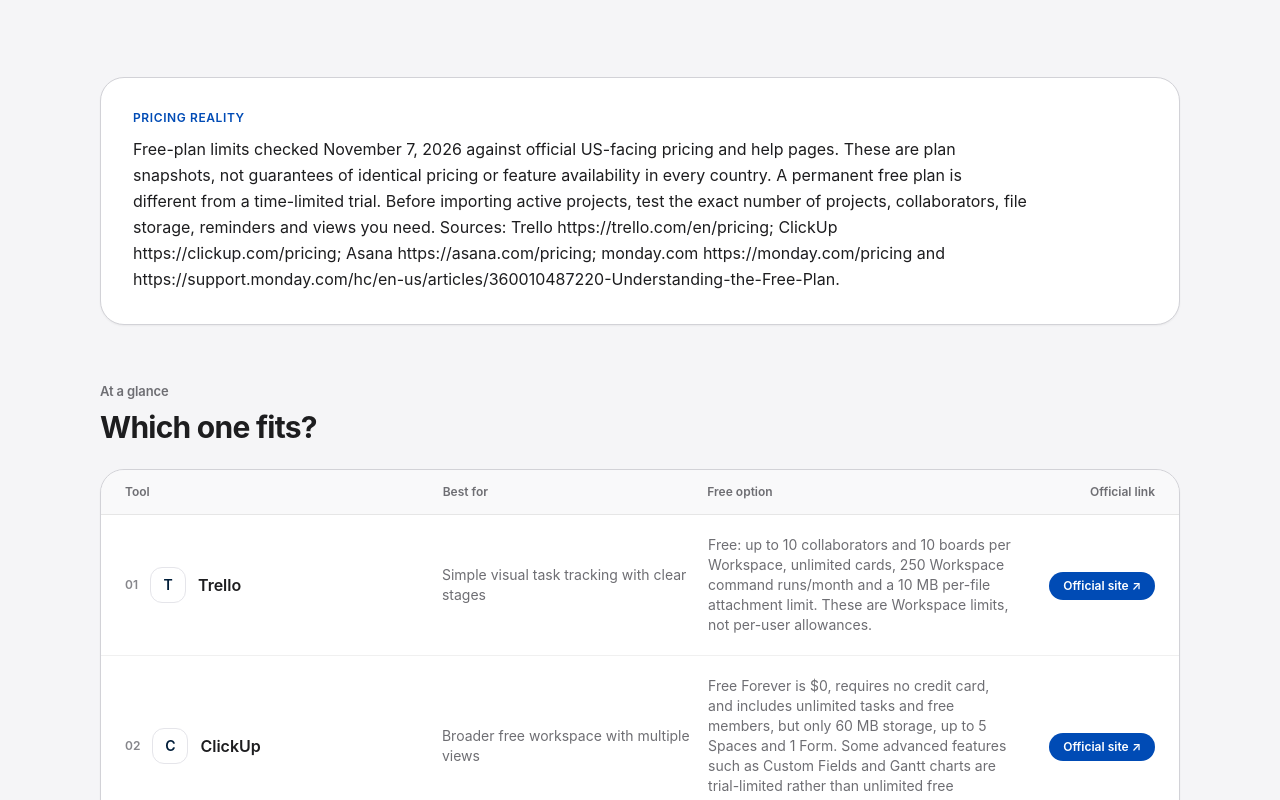
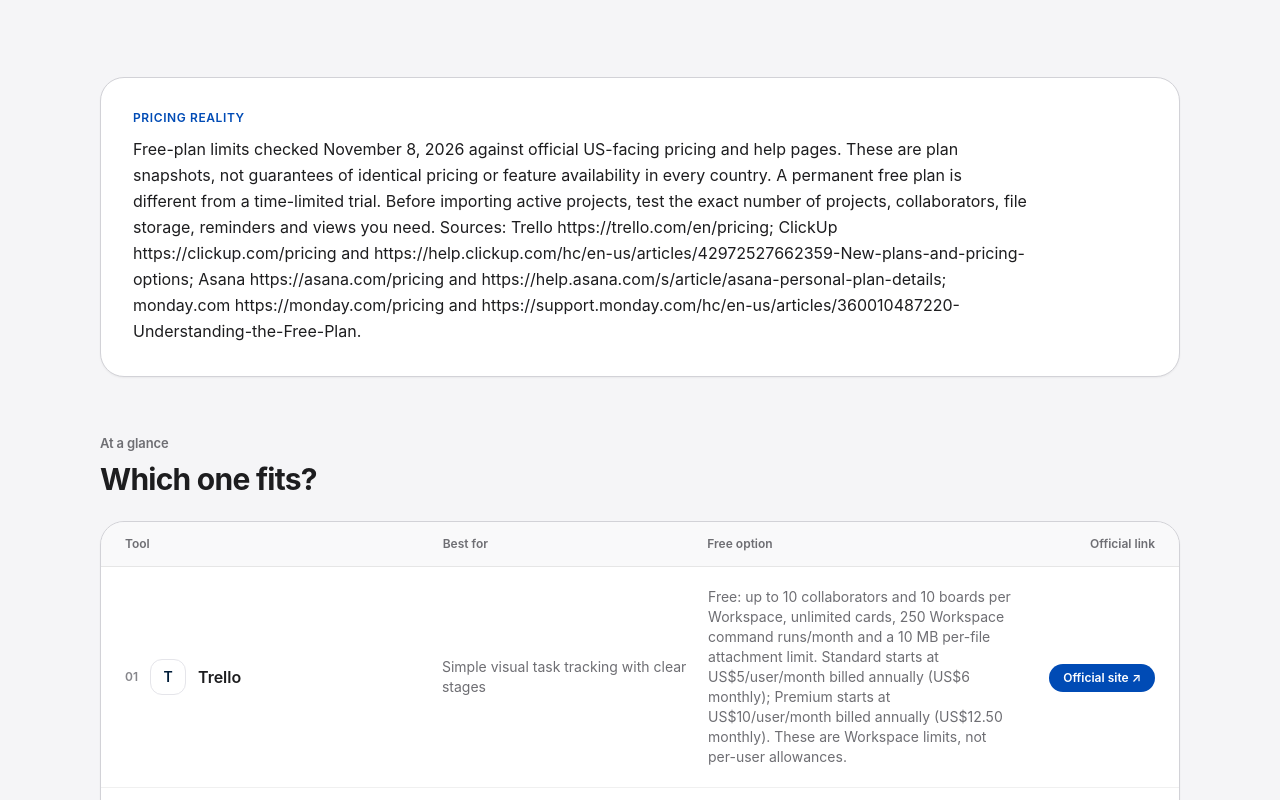
Before and after one commit to LinukaBandara/StackPick, a Next.js app: page /best/free-project-management-software in a window 1280 px wide. Shown: the part 880-1680 px from the top of the page. Built offline with nearby package versions, Linux system fonts and the light colour scheme; no server answers.

Commit message:
Refresh free project management limits and Trello Asana prices

```diff
--- a/app/best/free-project-management-software/page.tsx
+++ b/app/best/free-project-management-software/page.tsx
@@ -24,13 +24,13 @@ export default function Page() {
       slug="free-project-management-software"
       quickAnswer="For simple boards and small projects, Trello Free is a strong starting point. Asana Personal is limited to two users, while ClickUp Free offers unlimited free members but only 60 MB of storage. monday.com Free is limited to two seats, three boards and 200 items. Compare the limits that affect your actual workflow—especially files, seats and automation—before migrating."
       intro="A free project management tool is only useful if it stays usable after the first week. Freelancers and small teams should focus on real limits — seats, projects, views, automation, storage and export — rather than feature lists. This comparison helps you see where the free plan starts to become restrictive."
-      pricingNote="Free-plan limits checked November 7, 2026 against official US-facing pricing and help pages. These are plan snapshots, not guarantees of identical pricing or feature availability in every country. A permanent free plan is different from a time-limited trial. Before importing active projects, test the exact number of projects, collaborators, file storage, reminders and views you need. Sources: Trello https://trello.com/en/pricing; ClickUp https://clickup.com/pricing; Asana https://asana.com/pricing; monday.com https://monday.com/pricing and https://support.monday.com/hc/en-us/articles/360010487220-Understanding-the-Free-Plan."
+      pricingNote="Free-plan limits checked November 8, 2026 against official US-facing pricing and help pages. These are plan snapshots, not guarantees of identical pricing or feature availability in every country. A permanent free plan is different from a time-limited trial. Before importing active projects, test the exact number of projects, collaborators, file storage, reminders and views you need. Sources: Trello https://trello.com/en/pricing; ClickUp https://clickup.com/pricing and https://help.clickup.com/hc/en-us/articles/42972527662359-New-plans-and-pricing-options; Asana https://asana.com/pricing and https://help.asana.com/s/article/asana-personal-plan-details; monday.com https://monday.com/pricing and https://support.monday.com/hc/en-us/articles/360010487220-Understanding-the-Free-Plan."
       tools={[
         {
           name: "Trello",
           bestFor: "Simple visual task tracking with clear stages",
           freeOption:
-            "Free: up to 10 collaborators and 10 boards per Workspace, unlimited cards, 250 Workspace command runs/month and a 10 MB per-file attachment limit. These are Workspace limits, not per-user allowances.",
+            "Free: up to 10 collaborators and 10 boards per Workspace, unlimited cards, 250 Workspace command runs/month and a 10 MB per-file attachment limit. Standard starts at US$5/user/month billed annually (US$6 monthly); Premium starts at US$10/user/month billed annually (US$12.50 monthly). These are Workspace limits, not per-user allowances.",
           tradeoff:
             "A visual board is quick to learn and easy to explain to clients. Separate boards can make it harder to see competing deadlines across clients, and complex dependencies or workload reporting may need another approach or a paid plan.",
           url: "https://trello.com/",
@@ -48,7 +48,7 @@ export default function Page() {
           name: "Asana",
           bestFor: "Structured projects, milestones and clear task ownership",
           freeOption:
-            "Personal is free forever for up to 2 users, with unlimited tasks and projects, List/Board/Calendar views and a 100 MB per-file limit. Starter is displayed at US$10.99/user/month billed annually on the US-facing page; paid seat minimums and local prices should be checked at checkout.",
+            "Personal is free forever for up to 2 users per project and team, with unlimited tasks and projects, List/Board/Calendar views, 100+ integrations and a 100 MB per-file limit. Starter is US$10.99/user/month billed annually or US$13.49 monthly; it removes the two-user cap and adds Timeline/Gantt, dashboards, forms and unlimited automations.",
           tradeoff:
             "Structured tasks and ownership can help a team coordinate. Check the current free-tier limits for collaborators, views, reporting and automation before building your process around them.",
           url: "https://asana.com/",
```
